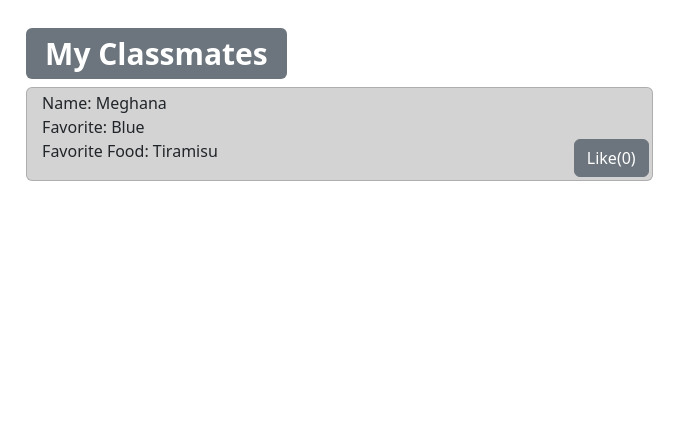
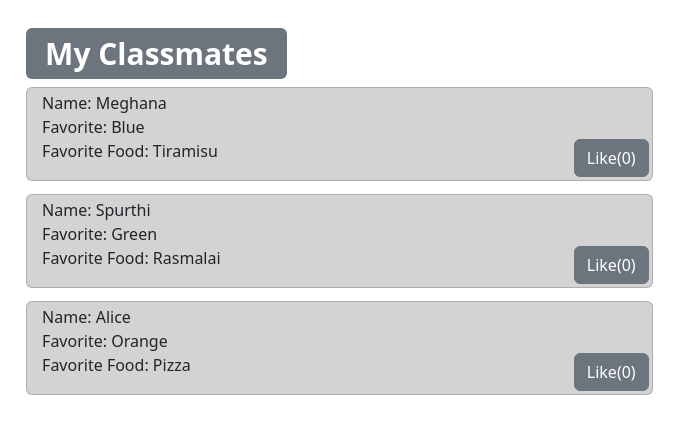
Before and after one commit to MeghanaSpurthiM/my-classmates, a React (Create React App) app: page / in a window 1280 px wide. Shown: the top 434 px of the page, without its empty margins (0-690 px from the left). Built offline with nearby package versions, Linux system fonts and the light colour scheme.

Commit message:
Added more entries to the people array

```diff
--- a/src/App.js
+++ b/src/App.js
@@ -43,7 +43,11 @@ function Header({ title }) {
 
 function App() {
 
-  const People = [{'name':'Meghana','favoriteFood':'Tiramisu','favoriteColor':'Blue'}
+  const People = [{'name':'Meghana','favoriteFood':'Tiramisu','favoriteColor':'Blue'},
+    {'name':'Spurthi','favoriteFood':'Rasmalai','favoriteColor':'Green'},
+    {'name':'Alice','favoriteFood':'Pizza','favoriteColor':'Orange'},
+
+
   ]
 
   document.title = "MyClassmates"
```
